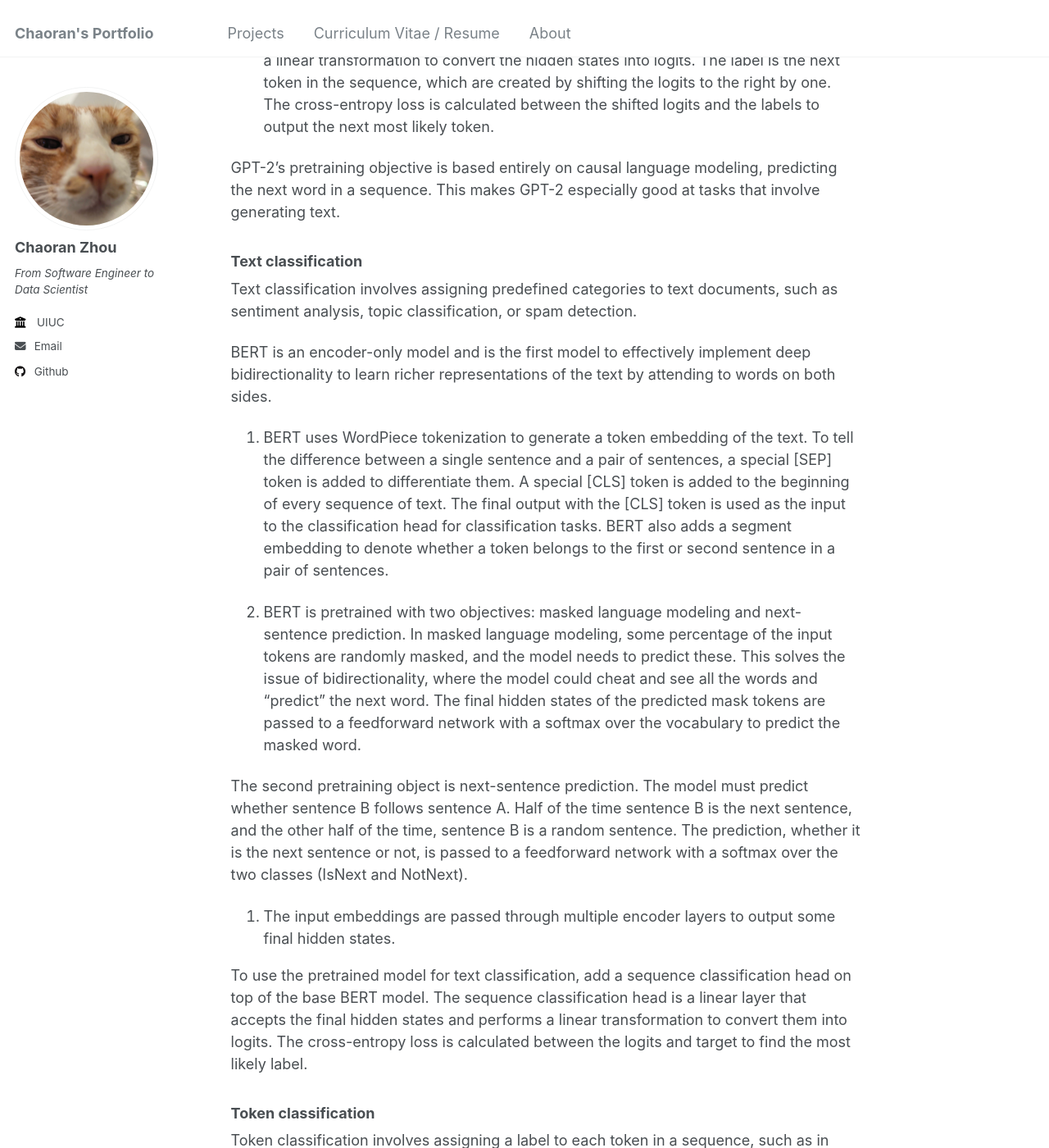
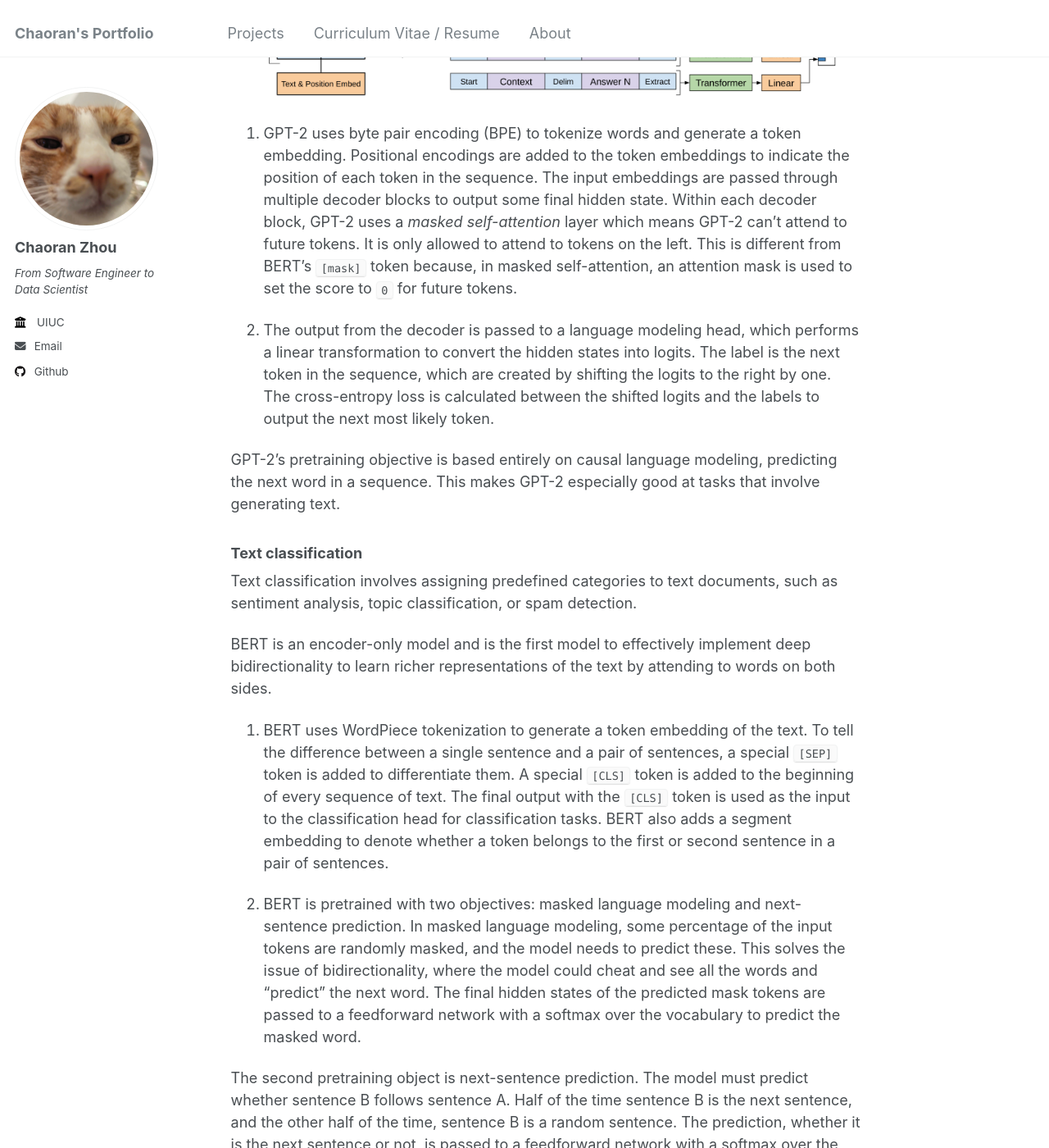
Before and after one commit to ranranrunforit/ranranrunforit.github.io, a Jekyll site: the page built from _projects/project-15.md, in a window 1280 px wide and 1400 px high, scrolled down 19602 px. Shown: the whole window at 82% size. Built offline with Jekyll 4.4.1, drawn with Linux system fonts in a browser that asks for light colours; some of the changed text lies outside the part shown.

Commit message:
Update project-15.md

```diff
--- a/_projects/project-15.md
+++ b/_projects/project-15.md
@@ -491,7 +491,9 @@ Text generation involves creating coherent and contextually relevant text based
 
 GPT-2 is a decoder-only model pretrained on a large amount of text. It can generate convincing (though not always true!) text given a prompt and complete other NLP tasks like question answering despite not being explicitly trained to.
 
-1. GPT-2 uses byte pair encoding (BPE) to tokenize words and generate a token embedding. Positional encodings are added to the token embeddings to indicate the position of each token in the sequence. The input embeddings are passed through multiple decoder blocks to output some final hidden state. Within each decoder block, GPT-2 uses a *masked self-attention* layer which means GPT-2 can’t attend to future tokens. It is only allowed to attend to tokens on the left. This is different from BERT’s [mask] token because, in masked self-attention, an attention mask is used to set the score to 0 for future tokens.
+![gpt2_architecture](/images/gpt2_architecture.png)
+
+1. GPT-2 uses byte pair encoding (BPE) to tokenize words and generate a token embedding. Positional encodings are added to the token embeddings to indicate the position of each token in the sequence. The input embeddings are passed through multiple decoder blocks to output some final hidden state. Within each decoder block, GPT-2 uses a *masked self-attention* layer which means GPT-2 can’t attend to future tokens. It is only allowed to attend to tokens on the left. This is different from BERT’s `[mask]` token because, in masked self-attention, an attention mask is used to set the score to `0` for future tokens.
 
 2. The output from the decoder is passed to a language modeling head, which performs a linear transformation to convert the hidden states into logits. The label is the next token in the sequence, which are created by shifting the logits to the right by one. The cross-entropy loss is calculated between the shifted logits and the labels to output the next most likely token.
 
@@ -503,7 +505,7 @@ Text classification involves assigning predefined categories to text documents,
 
 BERT is an encoder-only model and is the first model to effectively implement deep bidirectionality to learn richer representations of the text by attending to words on both sides.
 
-1. BERT uses WordPiece tokenization to generate a token embedding of the text. To tell the difference between a single sentence and a pair of sentences, a special [SEP] token is added to differentiate them. A special [CLS] token is added to the beginning of every sequence of text. The final output with the [CLS] token is used as the input to the classification head for classification tasks. BERT also adds a segment embedding to denote whether a token belongs to the first or second sentence in a pair of sentences.
+1. BERT uses WordPiece tokenization to generate a token embedding of the text. To tell the difference between a single sentence and a pair of sentences, a special `[SEP]` token is added to differentiate them. A special `[CLS]` token is added to the beginning of every sequence of text. The final output with the `[CLS]` token is used as the input to the classification head for classification tasks. BERT also adds a segment embedding to denote whether a token belongs to the first or second sentence in a pair of sentences.
 
 2. BERT is pretrained with two objectives: masked language modeling and next-sentence prediction. In masked language modeling, some percentage of the input tokens are randomly masked, and the model needs to predict these. This solves the issue of bidirectionality, where the model could cheat and see all the words and “predict” the next word. The final hidden states of the predicted mask tokens are passed to a feedforward network with a softmax over the vocabulary to predict the masked word.
 
@@ -532,6 +534,8 @@ To use BERT for question answering, add a span classification head on top of the
 Summarization involves condensing a longer text into a shorter version while preserving its key information and meaning.
 
 Encoder-decoder models like BART and T5 are designed for the sequence-to-sequence pattern of a summarization task. We’ll explain how BART works in this section, and then you can try finetuning T5 at the end.
+
+![gpt2_architecture](/images/gpt2_architecture.png)
 
 1. BART’s encoder architecture is very similar to BERT and accepts a token and positional embedding of the text. BART is pretrained by corrupting the input and then reconstructing it with the decoder. Unlike other encoders with specific corruption strategies, BART can apply any type of corruption. The text infilling corruption strategy works the best though. In text infilling, a number of text spans are replaced with a single [mask] token. This is important because the model has to predict the masked tokens, and it teaches the model to predict the number of missing tokens. The input embeddings and masked spans are passed through the encoder to output some final hidden states, but unlike BERT, BART doesn’t add a final feedforward network at the end to predict a word.
 
```
